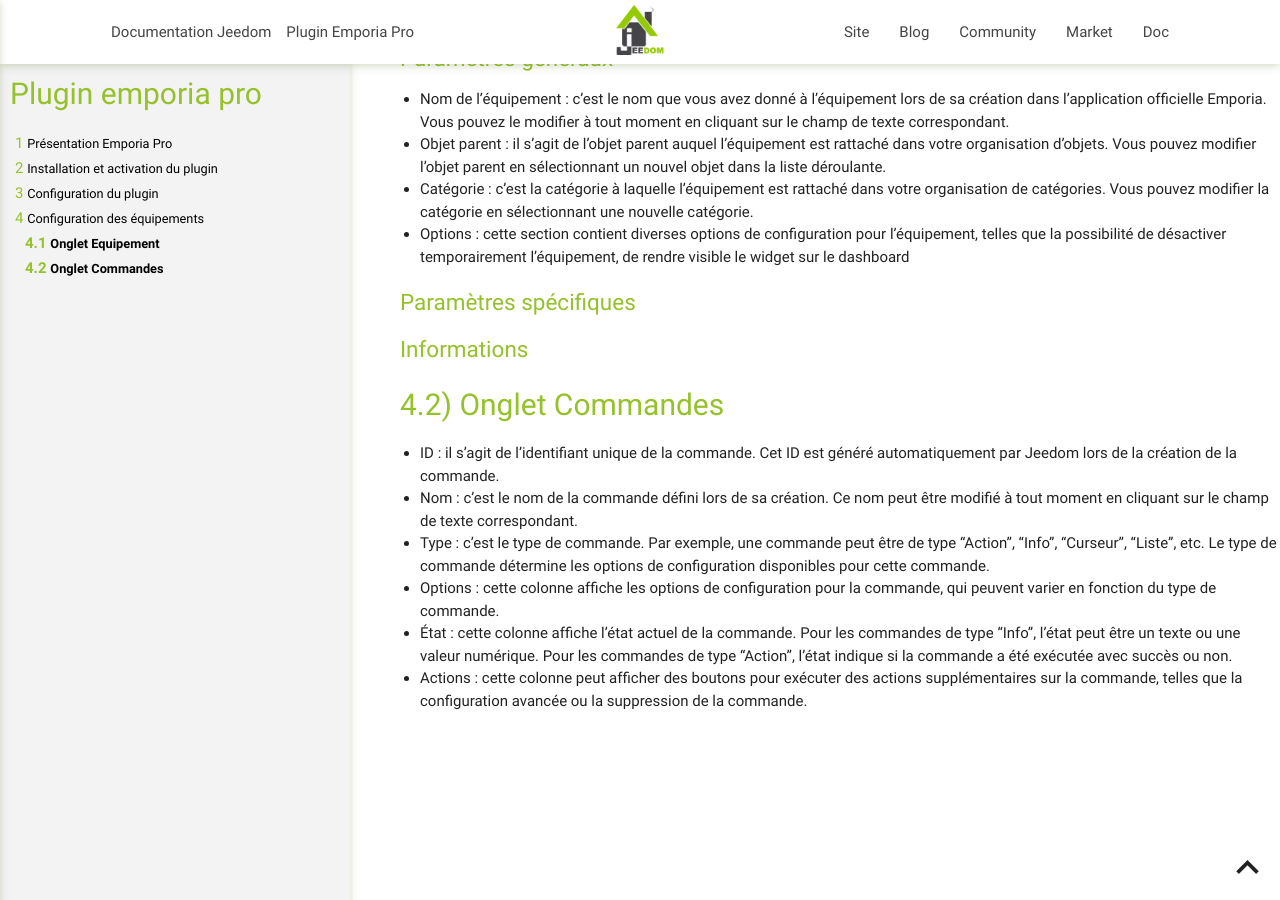
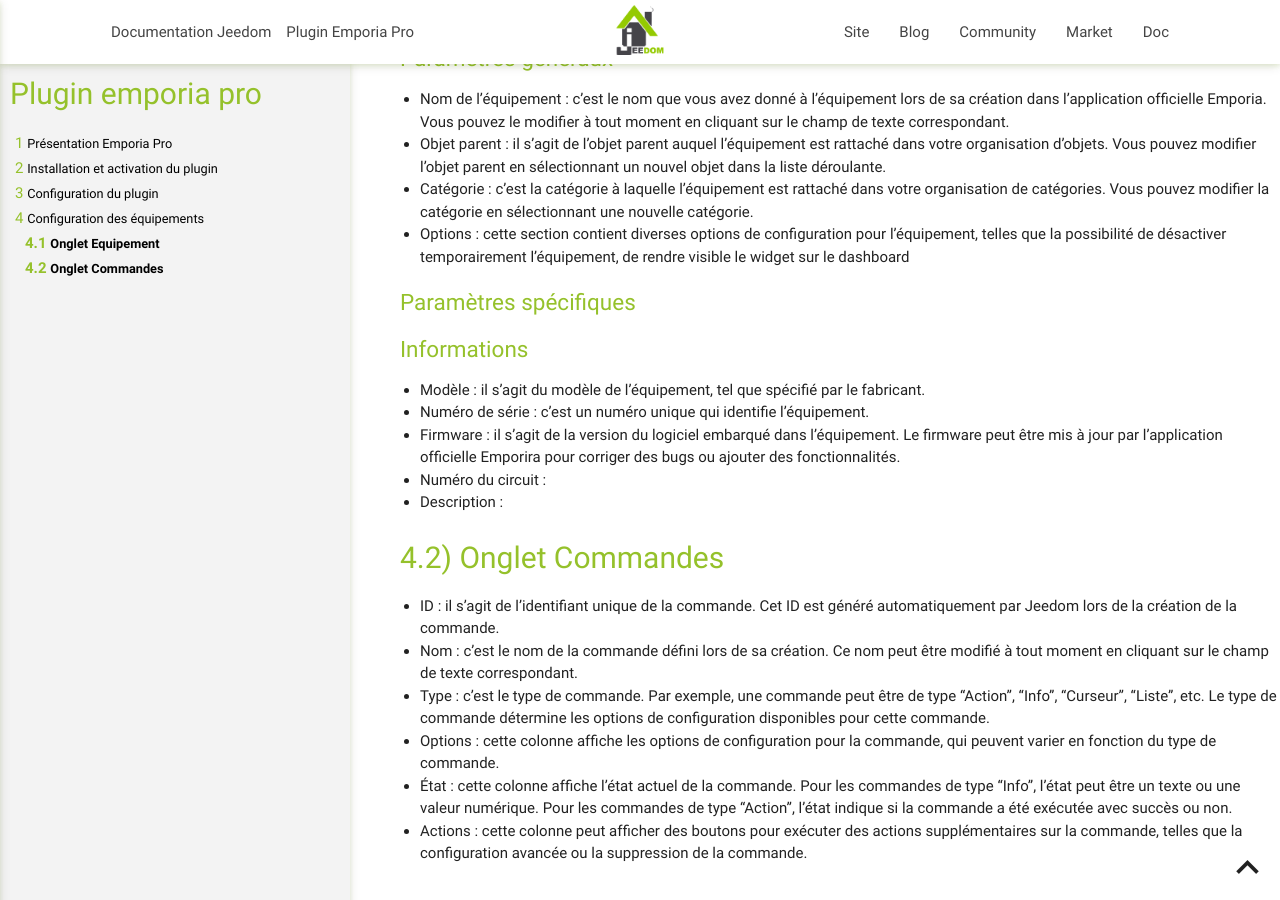
Before and after one commit to thanaus/jeedom_docs, a Jekyll site: the page built from plugins/emporiapro/fr_FR/index.md, in a window 1280 px wide and 900 px high, scrolled down 1444 px. Built offline with Jekyll 4.4.1, drawn with Linux system fonts in a browser that asks for light colours.

Commit message:
Update index.md

```diff
--- a/plugins/emporiapro/fr_FR/index.md
+++ b/plugins/emporiapro/fr_FR/index.md
@@ -70,6 +70,12 @@ En cliquant sur un de vos équipements, vous arrivez sur la page configuration d
 
 ### Informations
 
+- Modèle : il s'agit du modèle de l'équipement, tel que spécifié par le fabricant.
+- Numéro de série : c'est un numéro unique qui identifie l'équipement.
+- Firmware : il s'agit de la version du logiciel embarqué dans l'équipement. Le firmware peut être mis à jour par l'application officielle Emporira pour corriger des bugs ou ajouter des fonctionnalités.
+- Numéro du circuit :
+- Description :
+
 ## Onglet Commandes
 
 - ID : il s'agit de l'identifiant unique de la commande. Cet ID est généré automatiquement par Jeedom lors de la création de la commande.
```
